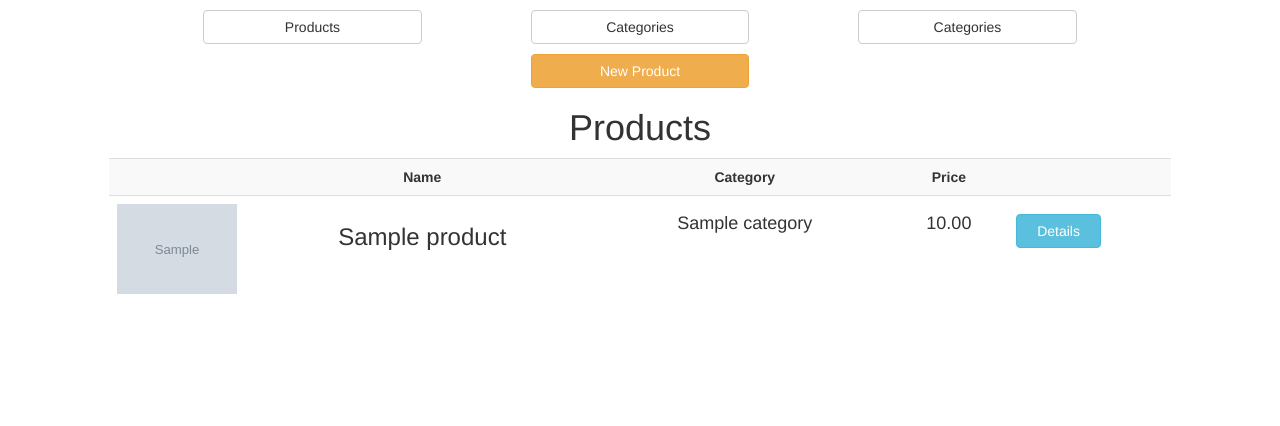
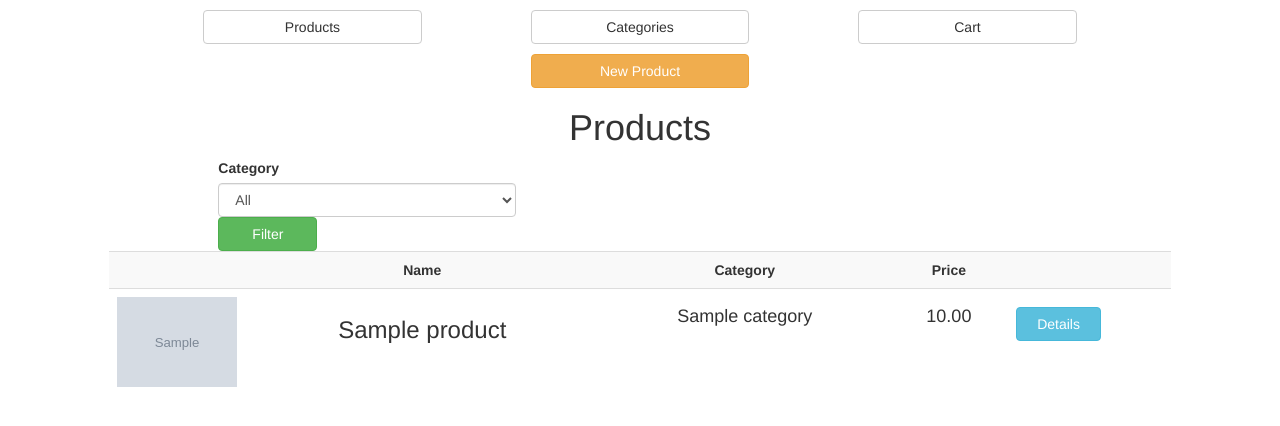
Before and after one commit to tonixhaker/Magazz, a Django app: page /products/ in a window 1280 px wide. Shown: the top 426 px of the page. Run offline with Django 3.2, Linux system fonts and the light colour scheme; tables that the repository leaves empty hold one stand-in row (values such as "Sample post"); grey boxes marked "Sample" are stand-in pictures; some libraries are stand-ins or nearby versions.

Commit message:
Filter categories

```diff
--- a/magazz/main_app/templates/index.html
+++ b/magazz/main_app/templates/index.html
@@ -17,7 +17,7 @@
 <div class = "row" style="margin-top: 10px;">
         <a class="btn btn-default col-sm-2 col-sm-offset-2" href="{%url 'products' %}">Products</a>
         <a class="btn btn-default col-sm-2 col-sm-offset-1" href="{%url 'categories' %}">Categories</a>
-        <a class="btn btn-default col-sm-2 col-sm-offset-1" href="#">Categories</a>
+        <a class="btn btn-default col-sm-2 col-sm-offset-1" href="#">Cart</a>
 </div>
 {% block content %}
 {% endblock %}
--- a/magazz/main_app/templates/products.html
+++ b/magazz/main_app/templates/products.html
@@ -12,6 +12,18 @@
 </div>
 <div class="row">
     <h1 style="text-align: center">Products</h1>
+</div>
+<div class="row">
+    <form action="post" action="{% url 'products' %}" class="col-sm-3 col-sm-offset-2">
+        <label>Category</label>
+    <select name="categoryid" class="form-control">
+        <option value="all">All</option>
+    {% for cat in categories%}
+        <option value="{{cat.id}}">{{cat.title}}</option>
+    {% endfor %}
+    </select>
+        <input class="btn btn-success col-sm-4" type="submit" value="Filter" />
+    </form>
 </div>
 <div class="row">
     <div class="col-sm-10 col-sm-offset-1">
--- a/magazz/main_app/urls.py
+++ b/magazz/main_app/urls.py
@@ -6,6 +6,7 @@ from django.conf import settings
 urlpatterns = [
     url(r'^$', views.IndexView.as_view()),
     url(r'^products/$', views.ProductsView.as_view(), name='products'),
+    url(r'^products/post$', views.ProductsView.as_view(), name='products'),
     url(r'^addprod/$', views.ProductsAdd.as_view(), name='addprod'),
     url(r'^prodetail/(?P<pk>\d+)/$', views.ProductDetail.as_view(), name='prodetail'),
     url(r'^prodell/(?P<pk>\d+)/$', views.ProductDel.as_view(), name='prodell'),
--- a/magazz/main_app/views.py
+++ b/magazz/main_app/views.py
@@ -13,6 +13,18 @@ class ProductsView(ListView):
     template_name = "products.html"
     model = Product
     context_object_name = 'products'
+
+    def get_context_data(self, **kwargs):
+        context = super(ProductsView, self).get_context_data(**kwargs)
+        context['categories'] = Category.objects.filter()
+        filter_val = self.request.GET.get('categoryid', 'all')
+        if filter_val == 'all':
+            context['products'] = Product.objects.filter()
+        else:
+            cat = Category.objects.filter(id=int(filter_val))
+            context['products'] = Product.objects.filter(category=cat)
+        return context
+
 
 
 class ProductDetail(ListView):
```
Also changed, not shown: magazz/main_app/models.py (line endings or trailing spaces).
